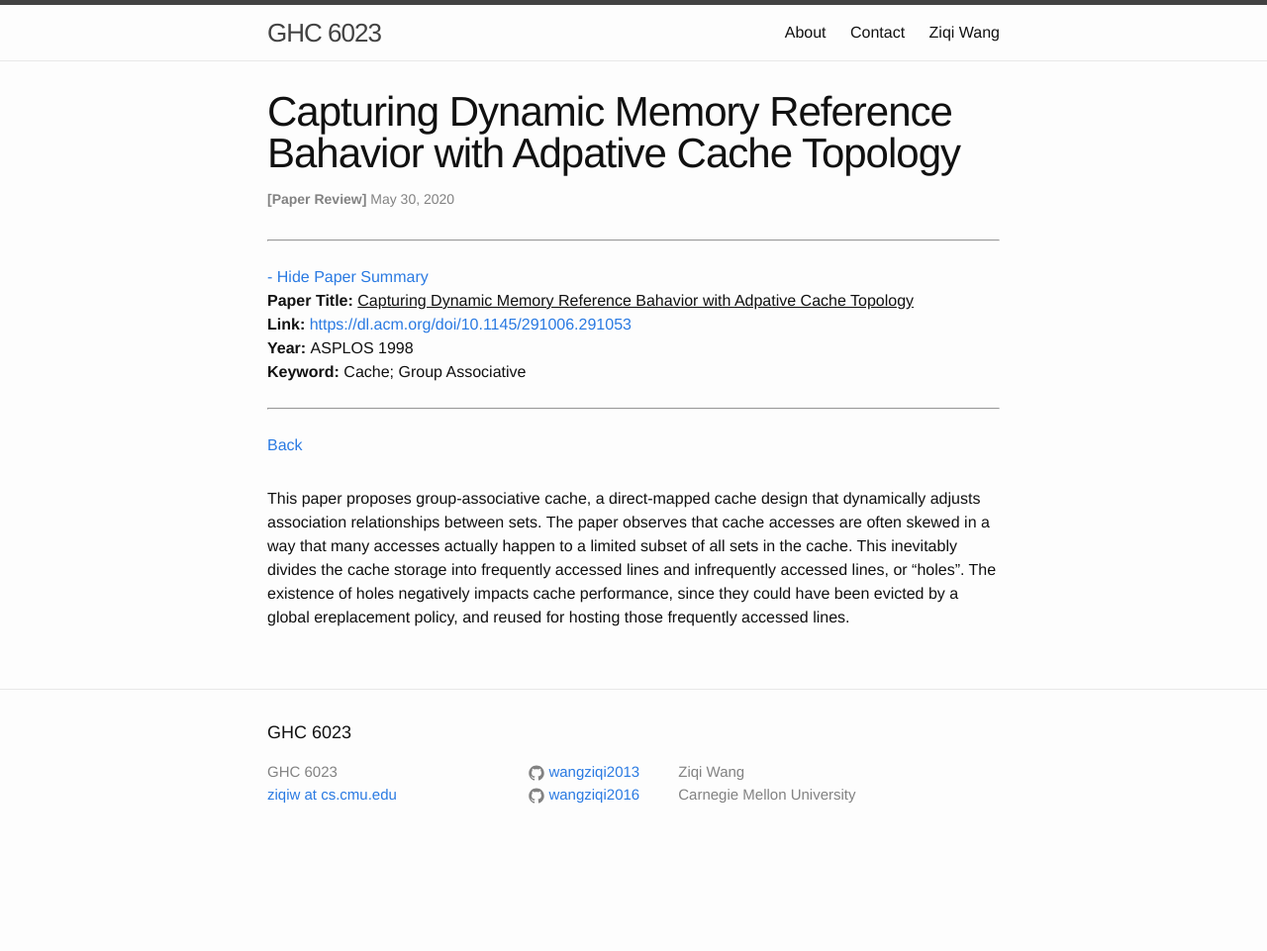
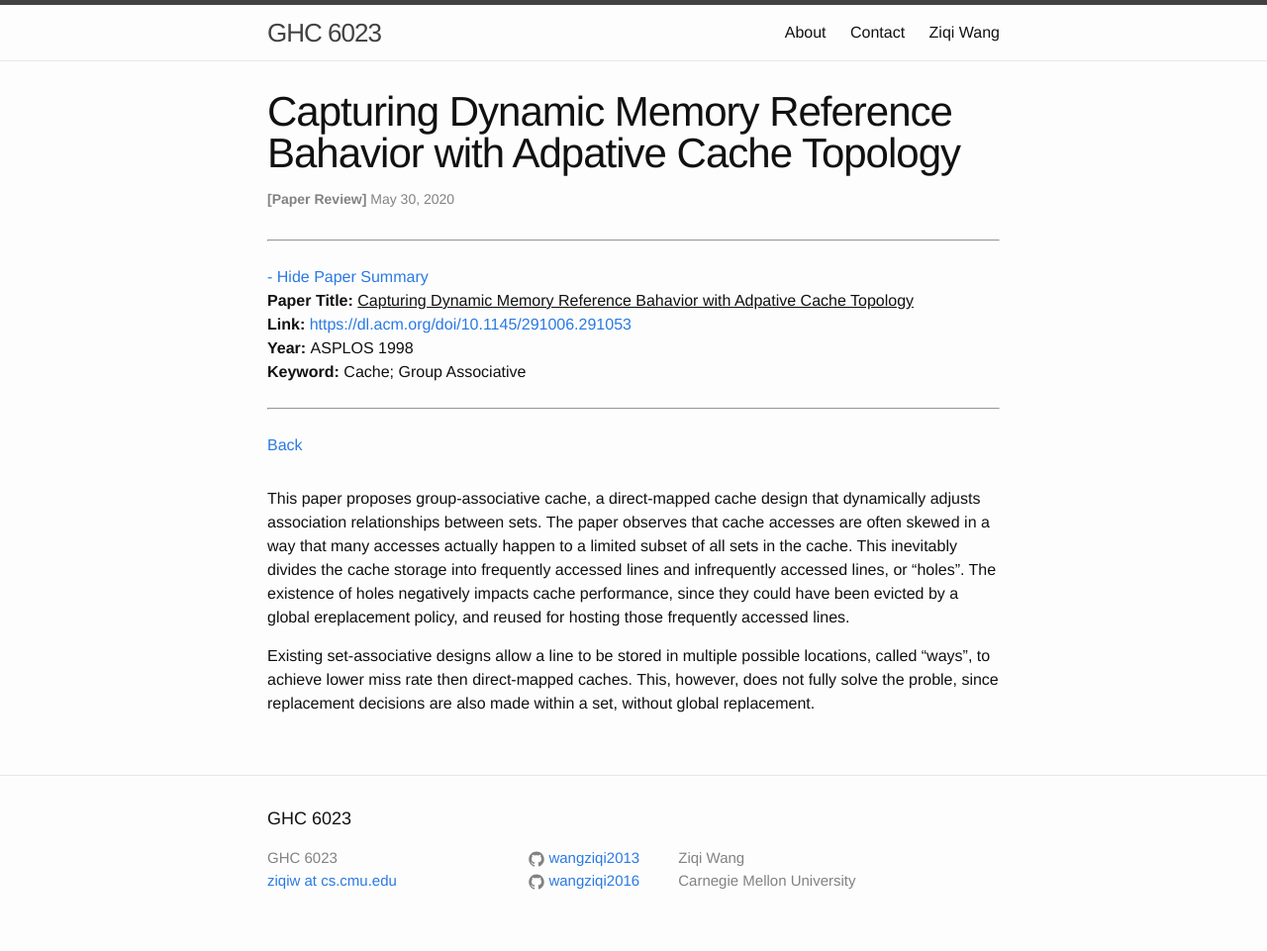
Before and after one commit to wangziqi2013/wangziqi2013.github.io, a Jekyll site: the page built from _posts/2020-05-30-group-associative-cache.markdown, in a window 1280 px wide. Shown: the whole page at 99% size. Built offline with Jekyll 4.4.1, drawn with Linux system fonts in a browser that asks for light colours; before the commit the page ends 900 px from its top, so only the background shows below that.

Commit message:
Adding ways

```diff
--- a/_posts/2020-05-30-group-associative-cache.markdown
+++ b/_posts/2020-05-30-group-associative-cache.markdown
@@ -18,3 +18,7 @@ between sets. The paper observes that cache accesses are often skewed in a way t
 limited subset of all sets in the cache. This inevitably divides the cache storage into frequently accessed lines and
 infrequently accessed lines, or "holes". The existence of holes negatively impacts cache performance, since they could
 have been evicted by a global ereplacement policy, and reused for hosting those frequently accessed lines.
+
+Existing set-associative designs allow a line to be stored in multiple possible locations, called "ways", to achieve lower
+miss rate then direct-mapped caches. This, however, does not fully solve the proble, since replacement decisions are also
+made within a set, without global replacement.
```
